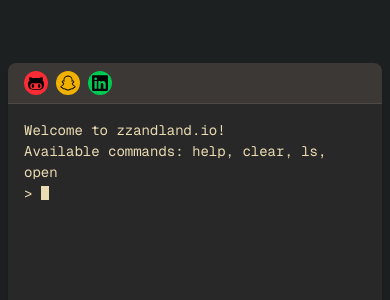
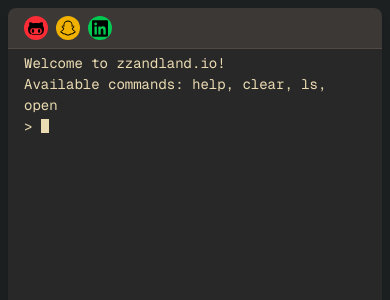
Before and after one commit to zzandland/zzandland-io, a Next.js app: page / in a window 390 px wide. Shown: the top 300 px of the page. Built offline with nearby package versions, Linux system fonts and the light colour scheme.

Commit message:
fix vertical border

```diff
--- a/src/app/page.tsx
+++ b/src/app/page.tsx
@@ -312,11 +312,12 @@ export default function Home() {
     <>
       {/* Darkest Gruvbox background for the page */}
       {/* Adjusted padding and min-height for better mobile view */}
-      <div className="flex items-center justify-center min-h-dvh bg-[#1d2021] p-2 sm:p-4">
+      {/* Changed px-2 py-1 to px-2 py-0 for no vertical padding on mobile */}
+      <div className="flex items-center justify-center min-h-dvh bg-[#1d2021] px-2 py-0 sm:p-4 h-[100dvh]">
         {/* Main Terminal Container */}
         {/* Standard Gruvbox dark background for terminal container */}
         {/* Adjusted height for better mobile view */}
-        <div className="w-full max-w-4xl h-[85vh] sm:h-[80vh] rounded-lg shadow-lg bg-[#282828] flex flex-col overflow-hidden">
+        <div className="w-full max-w-4xl h-[98dvh] md:h-[85dvh] rounded-lg shadow-lg bg-[#282828] flex flex-col overflow-hidden">
           {/* Use the WindowBar component (styled separately) */}
           <WindowBar />
 
@@ -324,7 +325,8 @@ export default function Home() {
           <div
             ref={terminalRef}
             // Standard Gruvbox dark bg, keeping fg same for contrast
-            className="flex-grow bg-[#282828] text-[#ebdbb2] font-mono text-sm p-4 overflow-y-auto focus:outline-none cursor-text leading-normal rounded-b-lg relative" // Added relative positioning
+            // Adjusted padding for mobile: less vertical padding
+            className="flex-grow bg-[#282828] text-[#ebdbb2] font-mono text-sm px-4 py-1 sm:p-4 overflow-y-auto focus:outline-none cursor-text leading-normal rounded-b-lg relative" // Changed p-4 to px-4 py-1 sm:p-4
             tabIndex={-1} // Make it programmatically focusable if needed, but not via tab
             onClick={focusInput} // Focus hidden input on tap/click
             onTouchStart={focusInput} // Add onTouchStart for mobile devices
@@ -346,7 +348,8 @@ export default function Home() {
               value={input}
               onChange={(e) => setInput(e.target.value)}
               // Styling to hide it visually but keep it functional
-              className="absolute top-0 left-0 w-0 h-0 p-0 m-0 border-0 opacity-0"
+              // Give it minimal size (1x1) instead of 0x0, keep opacity 0
+              className="absolute top-0 left-0 w-full h-full p-0 m-0 border-0 opacity-0"
               // Auto-capitalize/correct features can be annoying in terminals
               autoCapitalize="none"
               autoComplete="off"
```
